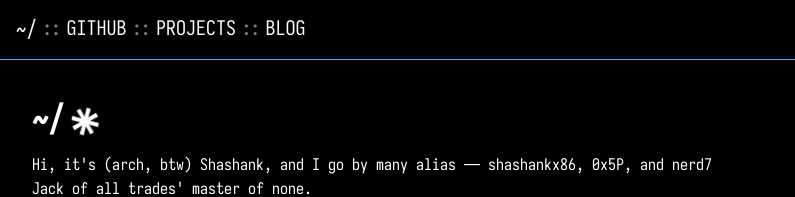
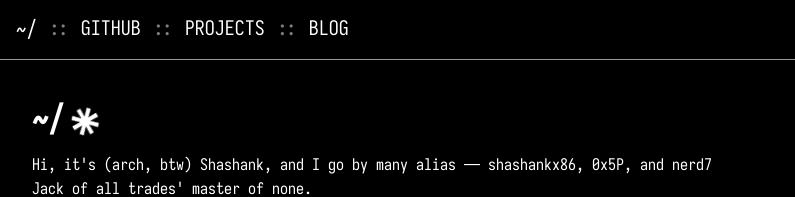
Before and after one commit to shashankx86/shashankx86.github.io, an Astro site: page / in a window 1280 px wide. Shown: the top 197 px of the page, without its empty margins (0-795 px from the left). Built offline with nearby package versions, Linux system fonts and the light colour scheme; Astro itself is replaced by a stand-in of ours.

Commit message:
increase gap between nav items

```diff
--- a/src/components/Navbar.astro
+++ b/src/components/Navbar.astro
@@ -29,7 +29,7 @@
   .nav-path {
     display: flex;
     align-items: center;
-    gap: 0.3rem;
+    gap: 0.75rem;
     font-size: 1.25rem;
   }
 
```
